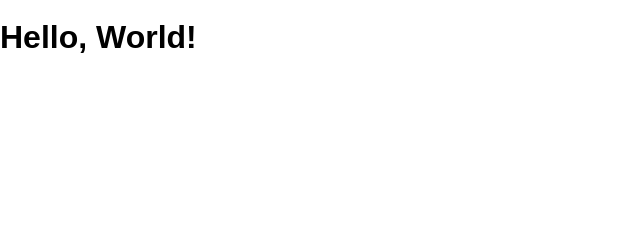
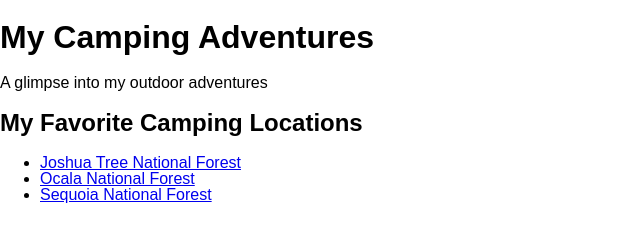
Before and after one commit to hayesch19/my-first-app, a website: page public/index.html in a window 1280 px wide. Shown: the whole page, without its empty margins (0-640 px from the left). Drawn offline with Linux system fonts and the light colour scheme.

Commit message:
First minor pass

```diff
--- a/public/index.html
+++ b/public/index.html
@@ -8,6 +8,15 @@
     <link rel="stylesheet" href="/screen.css">
   </head>
   <body>
-    <h1 class='hello-world'>Hello, World!</h1>
+    <h1 class='camping'>My Camping Adventures</h1>
+    <p>A glimpse into my outdoor adventures</p>
+    <section>
+      <h2>My Favorite Camping Locations</h2>
+      <ul>
+        <li><a href="https://www.nps.gov/jotr/index.htm">Joshua Tree National Forest</a></li>
+        <li><a href="https://www.fs.usda.gov/ocala">Ocala National Forest</a></li>
+        <li><a href="https://www.fs.usda.gov/sequoia/">Sequoia National Forest</a></li>
+      </ul>
+    </section>
   </body>
 </html>
```
Also changed, not shown: package.json (+5 -3 lines), 1 other file.
